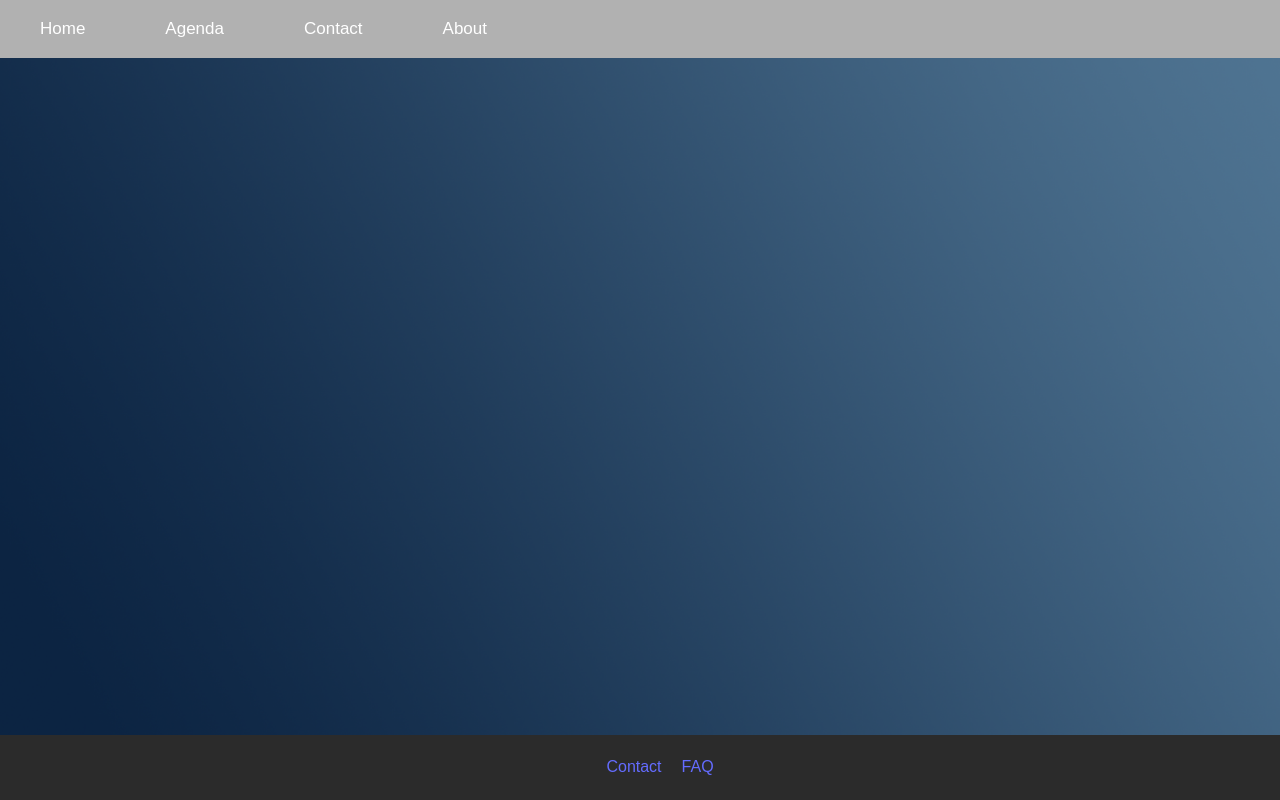
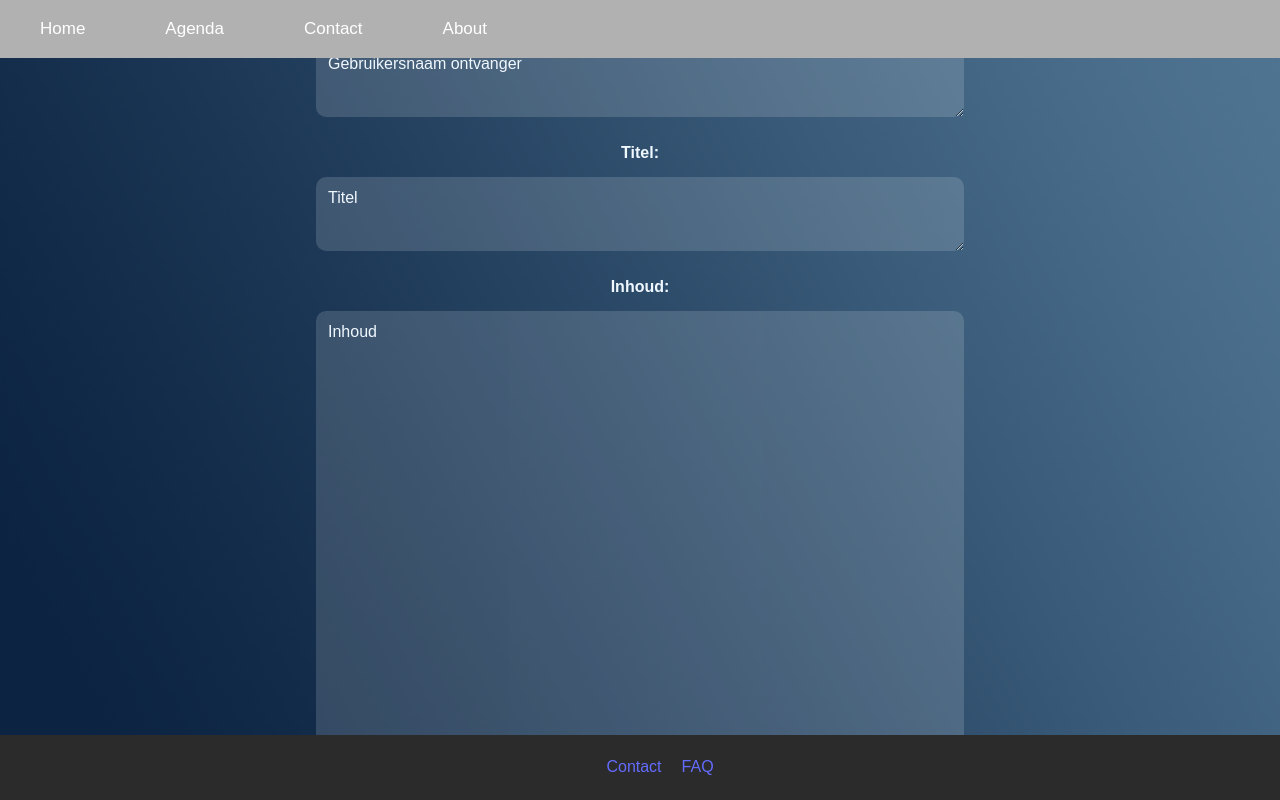
Before and after one commit to SamLaumans/WAD, a React (Vite) app in the folder Frontend/OfficeCalendar.Frontend/: page /send-message in a window 1280 px wide. Built offline with nearby package versions, Linux system fonts and the light colour scheme; the HTML template or start-up script is replaced by a standard one.

Commit message:
Add message send page

```diff
--- a/Frontend/OfficeCalendar.Frontend/src/App.tsx
+++ b/Frontend/OfficeCalendar.Frontend/src/App.tsx
@@ -16,6 +16,7 @@ import Messages from './pages/messages/Messages';
 import SingleMessage from './pages/singlemessage/SingleMessage';
 import Events from './pages/events/Events';
 import SingleEvent from './pages/singleevent/SingleEvent';
+import Send_Message from './pages/send-message/send-message';
 
 const AppContent: React.FC = () => {
   const location = useLocation();
@@ -45,6 +46,7 @@ const AppContent: React.FC = () => {
           <Route path="/contact" element={<Contact />} />
           <Route path="/faq" element={<FAQ />} />
           <Route path="/event" element={<div><SelectedEvent /><Reviews /></div>} />
+          <Route path="/send-message" element={<Send_Message />} />
         </Routes>
       </main>
 
--- /dev/null
+++ b/Frontend/OfficeCalendar.Frontend/src/pages/send-message/send-message.css
@@ -0,0 +1,115 @@
+html,
+body {
+    width: 100%;
+    height: 100%;
+    margin: 0;
+    padding: 0;
+    font-family: "Arial Rounded MT", "Arial Rounded MT Bold", Arial, sans-serif;
+    font-weight: bold;
+    background-image: url('../../assets/blue_gradient.png');
+    background-size: cover;
+    background-repeat: no-repeat;
+    background-attachment: fixed;
+}
+
+body {
+    display: flex;
+    flex-direction: column;
+    min-height: 100vh;
+}
+
+.send-message-wrapper {
+    display: flex;
+    justify-content: center;
+    align-items: stretch;
+    flex-direction: column;
+    gap: 24px;
+    width: auto;
+    flex: 1;
+    padding: 2%;
+    box-sizing: border-box;
+    min-height: 0;
+    overflow: auto;
+    height: 90vh;
+}
+
+.send-message-labeled-input {
+    display: flex;
+    flex-direction: column;
+    align-content: center;
+    justify-content: center;
+    text-align: center;
+}
+
+.send-message-label {
+    margin-bottom: 12px;
+}
+
+.send-message-info {
+    justify-content: center;
+    align-items: center;
+    text-align: center;
+    padding: 12px;
+    background: rgba(255, 255, 255, 0.15);
+    border-radius: 10px;
+    font-size: 3em;
+}
+
+.send-message-block {
+    display: flex;
+    align-items: center;
+    justify-content: center;
+    flex-direction: column;
+    gap: 24px;
+}
+
+.send-message-receiver-and-title {
+    flex-direction: row;
+    gap: 24px;
+}
+
+.send-message-receiver-and-title .send-message-input {
+    flex-direction: row;
+    min-width: 300px;
+    gap: 24px;
+}
+
+.send-message-input {
+    min-width: 624px;
+    min-height: 50px;
+    resize: vertical;
+    font-family: inherit;
+    font-size: 1rem;
+    background: rgba(255, 255, 255, 0.15);
+    padding: 12px;
+    border-radius: 10px;
+    border: 0px;
+    color: aliceblue;
+}
+
+.send-message-input::placeholder {
+    color: aliceblue;
+}
+
+.send-message-sender {
+    flex: 1;
+    display: flex;
+    flex-direction: column;
+    box-sizing: border-box;
+    height: 100%;
+    min-height: 0;
+}
+
+.send-message-sender {
+    justify-content: center;
+    align-items: center;
+    padding: 12px;
+    background: rgba(255, 255, 255, 0.15);
+    border-radius: 10px;
+    font-size: 4em;
+    margin: 0 auto;
+}
+
+#send-message-content {
+    min-height: 550px;
+}
--- /dev/null
+++ b/Frontend/OfficeCalendar.Frontend/src/pages/send-message/send-message.tsx
@@ -0,0 +1,44 @@
+import './send-message.css';
+import { useState, type JSX } from 'react';
+import { useNavigate } from 'react-router-dom';
+import messageData from "../../assets/messages.json"
+import eventData from "../../assets/events.json"
+
+function Send_Message() {
+
+    const navigate = useNavigate()
+
+    // Placeholder for now
+    const apiCall = (): string => {
+        return "Wow"
+    }
+
+    return (
+        <div className="send-message-wrapper">
+            <span className='send-message-info'>Bericht versturen:</span>
+            <form className='send-message-block'>
+
+                <div className='send-message-labeled-input'>
+                    <label htmlFor='send-message-username' className='send-message-label'>Gebruikersnaam ontvanger:</label>
+                    <textarea id='send-message-username' className='send-message-input' placeholder='Gebruikersnaam ontvanger'></textarea>
+                </div>
+
+                <div className='send-message-labeled-input'>
+                    <label htmlFor='send-message-title' className='send-message-label'>Titel:</label>
+                    <textarea id='send-message-title' className='send-message-input' placeholder='Titel'></textarea>
+                </div>
+
+                <div className='send-message-labeled-input'>
+                    <label htmlFor='send-message-content' className='send-message-label'>Inhoud:</label>
+                    <textarea id='send-message-content' className='send-message-input' placeholder='Inhoud'></textarea>
+                </div>
+
+                <button className='send-message-submit' onClick={() => { apiCall(); navigate("/messages"); }}>Verstuur</button>
+
+            </form>
+        </div>
+
+    );
+}
+
+export default Send_Message;
```
